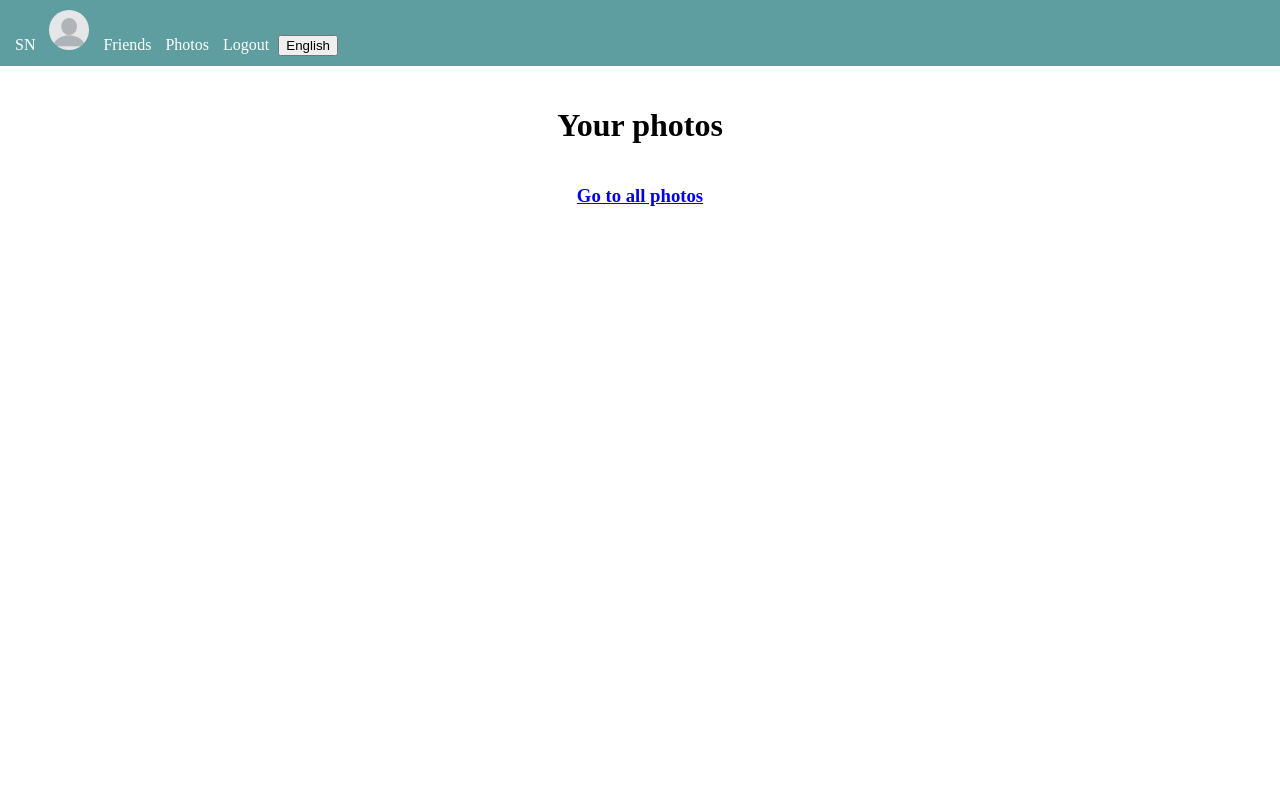
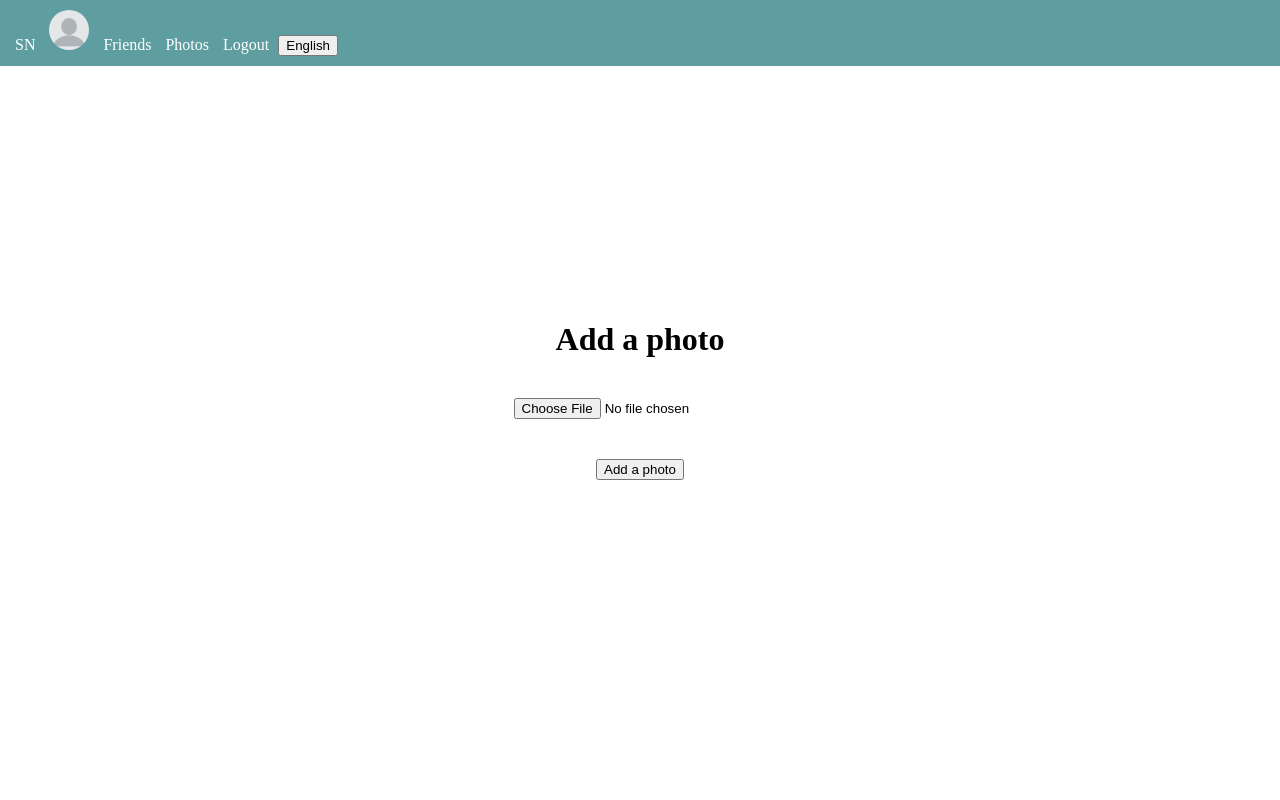
Before and after one commit to zovenor/social_network, a Django app: page /photos?add_photo=True in a window 1280 px wide. Run offline with Django 4.2, Linux system fonts and the light colour scheme; a user stored in the database is signed in; data comes from the database, SQL or seed files in the repository; both versions use the stored data as it was after the commit.

Commit message:
Updated photos

```diff
--- a/SN/mainpage/static/mainpage/photos.css
+++ b/SN/mainpage/static/mainpage/photos.css
@@ -1,7 +1,9 @@
 .photos{
     display: flex;
+    flex-wrap: wrap;
+    align-items: center;
 }
-.photo{
+.photo, .post{
     margin: 50px;
     display: flex;
     flex-flow: column;
@@ -12,3 +14,17 @@ main{
     flex-flow: column;
     align-items: center;
 }
+form{
+    position: absolute;
+    display: flex;
+    flex-flow: column;
+    justify-content: center;
+    align-items: center;
+    height: 100vh;
+    margin: 0;
+    padding: 0;
+    top: 0;
+}
+form *{
+    margin: 20px;
+}
--- a/SN/mainpage/templates/mainpage/photos.html
+++ b/SN/mainpage/templates/mainpage/photos.html
@@ -7,14 +7,30 @@
 {% block content %}
 
     <link rel="stylesheet" href="{% static 'mainpage/photos.css' %}">
+    {% if error %}
+        <script>alert("{{ error }}");</script>
+    {% endif %}
+    {% if request.GET.add_photo == "True" and  user.is_authenticated %}
+        <form method="post" enctype="multipart/form-data">
+        {% csrf_token %}
+            <h1>{{ list.add_photo }}</h1>
+            <input required name="photo" type="file" accept="image/*,image/jpeg">
+            <input value="{{ list.add_photo }}" type="submit">
+        </form>
 
-    {% if photos != None %}
+    {% elif photos != None %}
 
         <h1>{{ list.your_photos }}</h1>
+        <div class="photos">
         {% for el in photos %}
-            <img style="border-radius: 25px" width="400px" src="{{ el }}" alt="">
+            <div class="post">
+                <img style="border-radius: 25px" width="400px" src="{{ el }}">
+                <p><b>{{ list.date }}: </b>{{ el.date }}</p>
+            </div>
         {% endfor %}
+        </div>
 
+        <h3><a href="?add_photo=True">{{ list.add_photo }}</a></h3>
         <h3><a href="?all=True">{{ list.redirect_to_all_photos }}</a></h3>
 
     {% else %}
--- a/SN/mainpage/urls.py
+++ b/SN/mainpage/urls.py
@@ -10,6 +10,6 @@ urlpatterns = [
     path('logout', views.LogOutView.as_view()),
     path('friends', views.FriendsView.as_view()),
     path('registration', views.RegView.as_view()),
-    path('photos', views.YourPhotosView.as_view()),
+    path('photos', views.PhotosView.as_view()),
     path('<str:username>', views.AccountView.as_view()),
 ]
--- a/SN/mainpage/views.py
+++ b/SN/mainpage/views.py
@@ -40,10 +40,9 @@ def user_to_user(self, request, user_view, url=""):
 
 
 def base(func):
-    def wrapper(self, request, **kwargs):
-        content = {}
+    def wrapper(self, request, content={}, *args, **kwargs):
         if request.user.is_authenticated:
-            content = {'your_user': UserDetail.objects.get(user=request.user)}
+            content.update({'your_user': UserDetail.objects.get(user=request.user)})
         return func(self, request, content=content, **kwargs)
 
     return wrapper
@@ -395,9 +394,10 @@ class RegView(View):
         return self.get(request, error=error, post_list=post_list)
 
 
-class YourPhotosView(View):
+class PhotosView(View):
     @base
-    def get(self, request, content={}, **kwags):
+    @user_is_authenticated
+    def get(self, request, content={}, **kwargs):
         content.update({
             'list': get_wordlist(request).YourPhotos,
             'photos': Photo.objects.filter(user=request.user),
@@ -409,5 +409,16 @@ class YourPhotosView(View):
                 content['all_photos'] = Photo.objects.filter(permissions="public")
                 content['photos'] = None
                 content['list'] = get_wordlist(request).AllPhotos
+        elif 'add_photo' in request.GET:
+            if request.GET['add_photo'] == "True":
+                content['list'] = get_wordlist(request).AddPhoto
 
         return render(request, 'mainpage/photos.html', content)
+
+    def post(self, request):
+        print(request.FILES)
+        if 'photo' in request.FILES:
+            Photo.objects.create(user=request.user, photo=request.FILES['photo'])
+            return redirect('/')
+        else:
+            return self.get(request, content={'error': get_wordlist(request).AddPhoto.error})
```
Also changed, not shown: SN/mainpage/langs.py (+15 -1 lines), SN/db.sqlite3, SN/media/photos/CJI0nmqYMWA.jpg (added).
